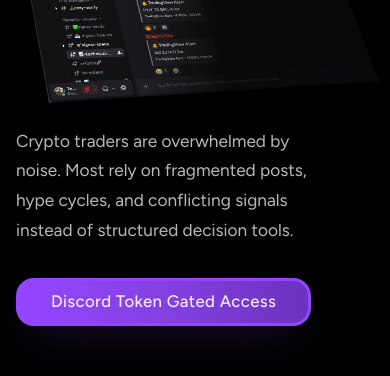
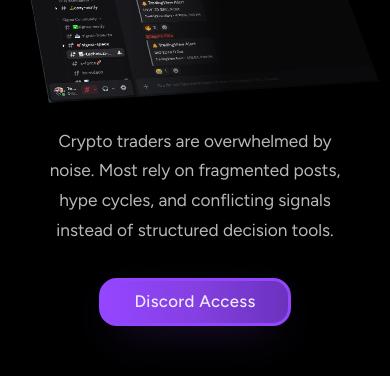
Before and after one commit to salutestoker/sigma-pro-engine, a Next.js app: page /community in a window 390 px wide. Shown: the part 1880-2256 px from the top of the page. Built offline with nearby package versions, Linux system fonts and the light colour scheme; no server answers.

Commit message:
updates to mobile on community page

```diff
--- a/components/community/DiscordSignalsSection.tsx
+++ b/components/community/DiscordSignalsSection.tsx
@@ -32,7 +32,7 @@ export default function DiscordSignalsSection() {
                     />
                 </div>
 
-                <div className="max-w-[520px]">
+                <div className="max-w-[520px] max-sm:text-center">
                     <p className="text-[clamp(1.08rem,1.6vw,1.36rem)] leading-[1.72] text-balance text-[#b9b9b9]">
                         Crypto traders are overwhelmed by noise. Most rely on
                         fragmented posts, hype cycles, and conflicting signals
@@ -44,7 +44,7 @@ export default function DiscordSignalsSection() {
                             rel="noopener noreferrer"
                             href="https://discord.com/channels/892551520451702804/1431238626179809370"
                         >
-                            Discord Token Gated Access
+                            Discord Access
                         </Button>
                     </div>
                 </div>
--- a/components/community/TraderTypeSection.tsx
+++ b/components/community/TraderTypeSection.tsx
@@ -46,7 +46,7 @@ export default function TraderTypeSection() {
                 delay={0.06}
                 id="trader-type"
             >
-                <div className="relative z-10 flex flex-col justify-center py-60">
+                <div className="relative z-10 flex flex-col justify-center py-30 sm:py-60">
                     <div className="w-full pt-24">
                         <h2 className="text-[clamp(1.95rem,2.8vw,3.45rem)] leading-[1.14] text-balance text-[#d6d6d6]">
                             What kind of{' '}
@@ -106,7 +106,7 @@ export default function TraderTypeSection() {
                     </div>
                 </div>
             </AnimatedSection>
-            <div className="absolute top-20 right-0 z-0 h-full w-1/2">
+            <div className="absolute top-20 right-0 z-0 h-full w-1/2 max-sm:w-full">
                 <Image
                     alt="Trader profile silhouette"
                     className="h-full w-full object-cover"
```
